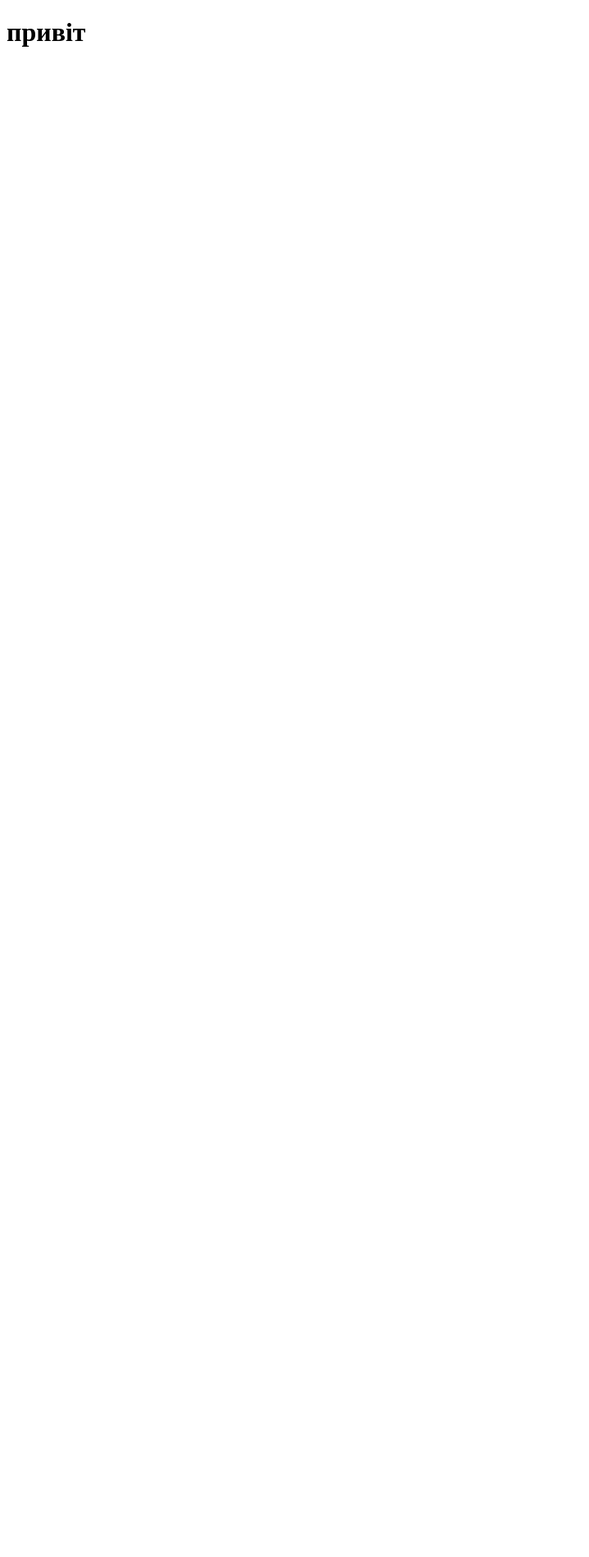
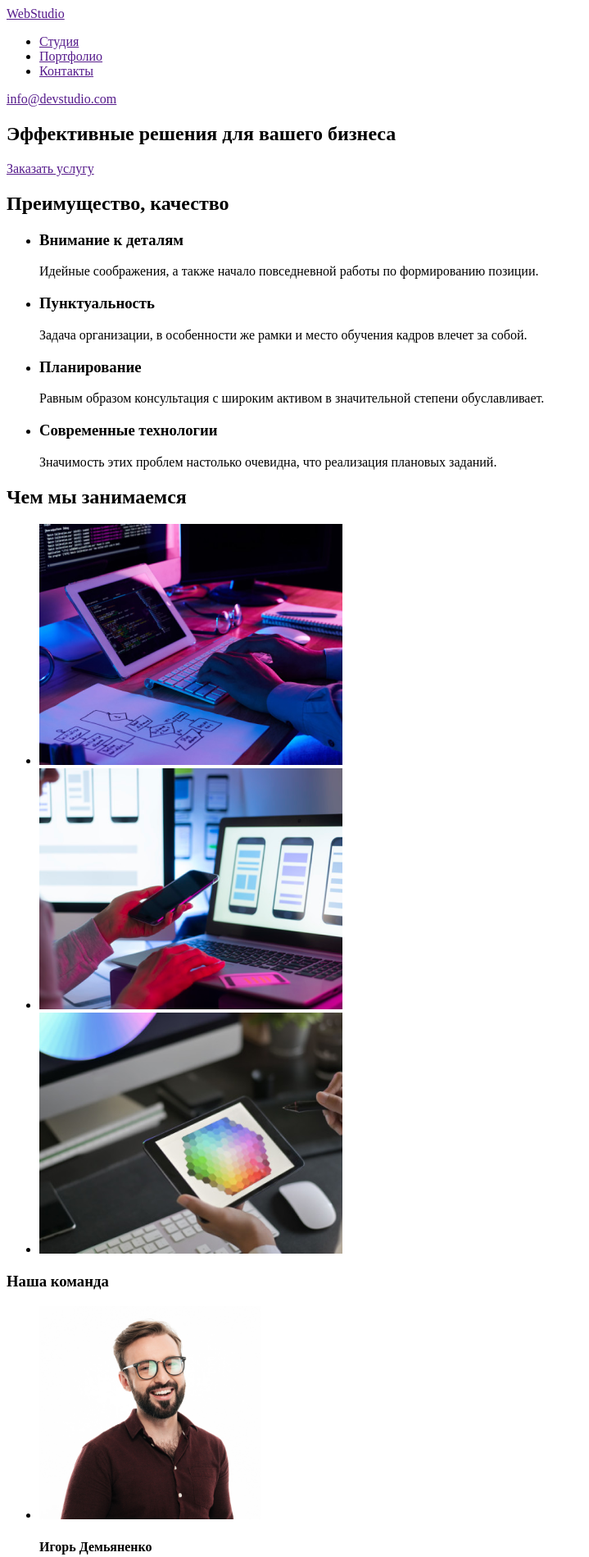
Before and after one commit to ukrainevictoria/github-tutorial, a plain HTML site: page index.html in a window 1280 px wide. Shown: the top 1899 px of the page at 82% size, without its empty margins (0-719 px from the left). Before the commit the page ends 800 px from the top, so only its background shows below. Drawn offline with Linux system fonts and the light colour scheme.

Commit message:
кодить макет без футера

```diff
--- a/index.html
+++ b/index.html
@@ -1,5 +1,5 @@
 <!DOCTYPE html>
-<html lang="en">
+<html lang="ru">
 <head>
     <meta charset="UTF-8">
     <meta http-equiv="X-UA-Compatible" content="IE=edge">
@@ -7,6 +7,92 @@
     <title>Document</title>
 </head>
 <body>
-    <h1>привіт</h1>
+    <header>
+        <nav>
+       <a lang="en" href="">WebStudio
+         </a>
+<ul>
+    <li><a href="">Студия</a></li>
+    <li><a href="">Портфолио</a></li>
+    <li><a href="">Контакты</a></li>
+</ul>
+<a href="">info@devstudio.com</a>
+</nav>
+    </header>
+<!--Эффективные решения для вашего бизнеса-->
+    <div>
+        <section>
+            <h1>Эффективные решения для вашего бизнеса</h1>
+            <a href="">Заказать услугу</a>
+        </section>
+    </div>
+<!--Преимущества-->
+    <section>
+        <h2>Преимущество, качество</h2>
+        <ul>
+            <li>
+                <h3>Внимание к деталям</h3>
+                <p>Идейные соображения, а также начало повседневной работы по формированию позиции.</p>
+            </li>
+            <li>
+            <h3>Пунктуальность</h3>
+            <p>Задача организации, в особенности же рамки и место обучения кадров влечет за собой.</p>
+            </li>
+            <li>
+                <h3>Планирование</h3>
+                <p>Равным образом консультация с широким активом в значительной степени обуславливает.</p>
+            </li>
+            <li>
+                <h3>Современные технологии</h3>
+                <p>Значимость этих проблем настолько очевидна, что реализация плановых заданий.</p>
+            </li>
+        </ul>
+    </section>
+<!--Чем мы занимаемся -->
+    <section>
+        <h2>Чем мы занимаемся</h2>
+        <ul>
+        <li>
+            <a href="">
+           <img src="./images/box 1.png" alt="" width="370"/>
+           </a>
+        </li>
+        <li>
+            <a href="">
+            <img src="./images/box 2.png" alt="" width="370"/>
+            </a>
+         </li>
+         <li>
+             <a href="">
+            <img src="./images/box 3.png" alt="" width="370"/>
+            </a>
+         </li>
+        </ul>
+    </section>
+    <!--Наша команда-->
+ <section>
+     <h3>Наша команда</h3>
+     <ul>
+        <li>
+        <img src="./images/photo1.jpg" alt="" width="270">
+        <h4>Игорь Демьяненко</h4>
+        <p>Product Designer</p>
+        </li>
+        <li>
+        <img src="./images/photo2.jpg" alt="" width="270">
+        <h4>Ольга Репина</h4>
+        <p>Frontend Developer</p>
+       </li>
+       <li>
+        <img src="./images/photo3.jpg" alt="" width="270">
+        <h4>Николай Тарасов</h4>
+        <p>Marketing</p>
+       </li>
+    </ul>
+ </section>
+ <!--футер-->
+ <footer>
+
+ </footer>
 </body>
 </html>
```
Also changed, not shown: .prettierrc.json (added), images/box 1.png (added), images/box 2.png (added), images/box 3.png (added), images/photo1.jpg (added), images/photo2.jpg (added), images/photo3.jpg (added).
